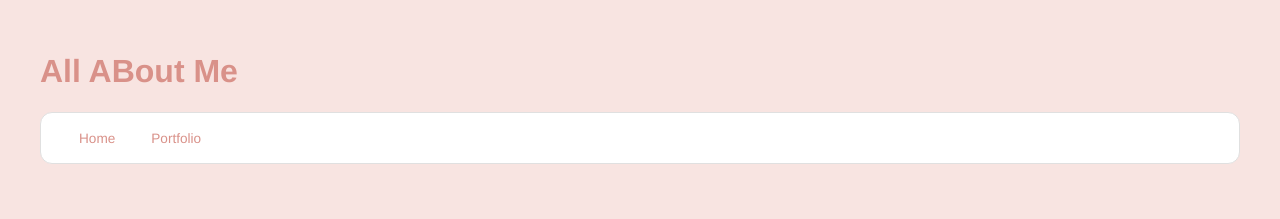
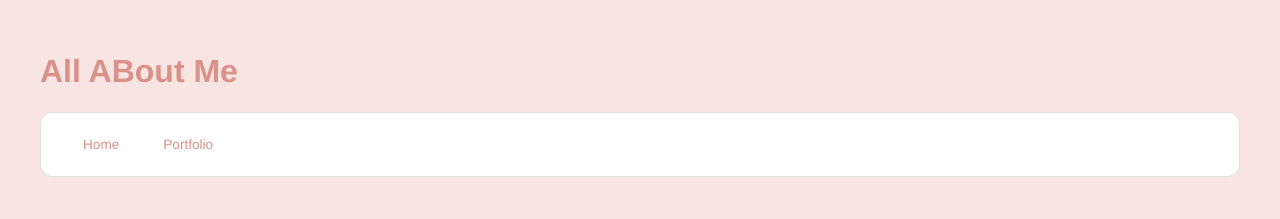
Before and after one commit to KatalinaWhitney/katalinawhitney.github.io, a plain HTML site: page index.html in a window 1280 px wide. Shown: the top 219 px of the page. Drawn offline with Linux system fonts and the light colour scheme.

Commit message:
New update

```diff
--- a/fsd-projects/platformer/platformer.js
+++ b/fsd-projects/platformer/platformer.js
@@ -18,7 +18,7 @@ $(function () {
 
     // Create walls - do not delete or modify this code
     createPlatform(-50, -50, canvas.width + 100, 50); // top wall
-    createPlatform(-50, canvas.height - 10, canvas.width + 100, 200, "rgb(118, 0, 233)"); // bottom wall
+    createPlatform(-50, canvas.height - 10, canvas.width + 100, 200, "rgb(248, 183, 183)"); // bottom wall
     createPlatform(-50, -50, 50, canvas.height + 500); // left wall
     createPlatform(canvas.width, -50, 50, canvas.height + 100); // right wall
 
--- a/style.css
+++ b/style.css
@@ -4,8 +4,8 @@
 
 body {
   margin: 0;
-  background: #F8E4E1;
-  color: #D99189;
+  background: #f8e4e1;
+  color: #d99189;
   font-family: "Helvetica Neue", Arial, sans-serif;
 }
 
@@ -40,12 +40,12 @@ h2 {
   font-weight: 900;
   letter-spacing: -0.04em;
   text-transform: uppercase;
-  color: #D07B75;
+  color: #d07b75;
 }
 
 .content > p {
   margin: 0;
-  color: #D99189;
+  color: #d99189;
   font-size: 0.9rem;
   text-transform: uppercase;
   letter-spacing: 0.15em;
@@ -62,7 +62,7 @@ h2 {
   font-weight: 700;
   text-transform: uppercase;
   letter-spacing: 0.2em;
-  color: #D99189;
+  color: #d99189;
 }
 
 #interests ul {
@@ -75,7 +75,7 @@ h2 {
 }
 
 #interests li {
-  color: #D99189;
+  color: #d99189;
   font-size: 1rem;
   font-weight: 600;
   padding: 10px 20px;
@@ -90,9 +90,9 @@ h2 {
 }
 
 #interests li:hover {
-  background: #F2D1CB;
-  color: #D99189;
-  border-color: #F2D1CB;
+  background: #f2d1cb;
+  color: #d99189;
+  border-color: #f2d1cb;
   transform: translateY(-2px);
 }
 .sidebar-img {
@@ -140,7 +140,7 @@ nav h1 {
   font-weight: 700;
   text-transform: uppercase;
   letter-spacing: 0.2em;
-  color: #F8E4E1;
+  color: #f8e4e1;
 }
 
 #nav-ul {
@@ -152,24 +152,89 @@ nav h1 {
 }
 
 .nav-li a {
-  color: #D99189;
+  position: relative;
+  display: inline-flex;
+  align-items: center;
+  justify-content: center;
+  color: #d99189;
   text-decoration: none;
   font-size: 0.85rem;
   font-weight: 500;
-  padding: 6px 14px;
+  padding: 8px 18px;
   border-radius: 8px;
   transition:
     background 0.25s ease,
-    color 0.25s ease;
+    color 0.25s ease,
+    transform 0.25s ease;
+}
+
+.nav-li a::before,
+.nav-li a::after {
+  content: "";
+  position: fixed;
+  left: 0;
+  top: 0;
+  width: 10px;
+  height: 10px;
+  background: #d99189;
+  border-radius: 2px;
+  opacity: 0;
+  pointer-events: none;
+  transform: rotate(45deg) scale(0.4);
+  transition:
+    opacity 0.25s ease,
+    transform 0.25s ease;
+  box-shadow:
+    12vw 18vh 0 #d99189,
+    24vw 34vh 0 #d99189,
+    36vw 12vh 0 #d99189,
+    52vw 26vh 0 #d99189,
+    68vw 18vh 0 #d99189,
+    82vw 36vh 0 #d99189,
+    15vw 52vh 0 #d99189,
+    30vw 64vh 0 #d99189,
+    46vw 58vh 0 #d99189,
+    62vw 72vh 0 #d99189,
+    78vw 66vh 0 #d99189,
+    92vw 52vh 0 #d99189,
+    18vw 82vh 0 #d99189,
+    38vw 88vh 0 #d99189,
+    58vw 84vh 0 #d99189,
+    74vw 92vh 0 #d99189,
+    90vw 80vh 0 #d99189;
+}
+
+.nav-li a::after {
+  background: #f8e4e1;
+  box-shadow:
+    8vw 28vh 0 #f8e4e1,
+    20vw 48vh 0 #f8e4e1,
+    42vw 40vh 0 #f8e4e1,
+    56vw 48vh 0 #f8e4e1,
+    72vw 42vh 0 #f8e4e1,
+    88vw 24vh 0 #f8e4e1,
+    10vw 68vh 0 #f8e4e1,
+    26vw 78vh 0 #f8e4e1,
+    48vw 76vh 0 #f8e4e1,
+    66vw 64vh 0 #f8e4e1,
+    84vw 74vh 0 #f8e4e1,
+    96vw 68vh 0 #f8e4e1;
 }
 
 .nav-li a:hover {
-  background: #D99189;
-  color: #F8E4E1;
+  background: #d99189;
+  color: #f8e4e1;
+  transform: translateY(-2px);
+}
+
+.nav-li a:hover::before,
+.nav-li a:hover::after {
+  opacity: 1;
+  transform: rotate(45deg) scale(1);
 }
 /* Portfolio styles */
 .content h1 {
-  color: #D07B75;
+  color: #d07b75;
 }
 
 #portfolio {
@@ -192,18 +257,21 @@ nav h1 {
   justify-content: space-between;
   align-items: center;
   text-decoration: none;
-  color: #D07B75;
+  color: #d07b75;
   padding: 16px 20px;
   font-size: 1.1rem;
   font-weight: 500;
   background: #fff;
   border: 1px solid #e0e0e0;
   border-radius: 12px;
-  transition: background 0.25s ease, color 0.25s ease, transform 0.25s ease;
+  transition:
+    background 0.25s ease,
+    color 0.25s ease,
+    transform 0.25s ease;
 }
 
 #portfolio a:hover {
-  background: #D99189;
+  background: #d99189;
   color: #fff;
   transform: translateX(4px);
 }
@@ -237,7 +305,7 @@ nav h1 {
   font-weight: 700;
   text-transform: uppercase;
   letter-spacing: 0.2em;
-  color: #D99189;
+  color: #d99189;
 }
 
 #nav-ul {
@@ -249,18 +317,83 @@ nav h1 {
 }
 
 .nav-li a {
-  color: #D99189;
+  position: relative;
+  display: inline-flex;
+  align-items: center;
+  justify-content: center;
+  color: #d99189;
   text-decoration: none;
   font-size: 0.85rem;
   font-weight: 500;
-  padding: 6px 14px;
+  padding: 8px 18px;
   border-radius: 8px;
   transition:
     background 0.25s ease,
-    color 0.25s ease;
+    color 0.25s ease,
+    transform 0.25s ease;
+}
+
+.nav-li a::before,
+.nav-li a::after {
+  content: "";
+  position: fixed;
+  left: 0;
+  top: 0;
+  width: 10px;
+  height: 10px;
+  background: #d99189;
+  border-radius: 2px;
+  opacity: 0;
+  pointer-events: none;
+  transform: rotate(45deg) scale(0.4);
+  transition:
+    opacity 0.25s ease,
+    transform 0.25s ease;
+  box-shadow:
+    12vw 18vh 0 #d99189,
+    24vw 34vh 0 #d99189,
+    36vw 12vh 0 #d99189,
+    52vw 26vh 0 #d99189,
+    68vw 18vh 0 #d99189,
+    82vw 36vh 0 #d99189,
+    15vw 52vh 0 #d99189,
+    30vw 64vh 0 #d99189,
+    46vw 58vh 0 #d99189,
+    62vw 72vh 0 #d99189,
+    78vw 66vh 0 #d99189,
+    92vw 52vh 0 #d99189,
+    18vw 82vh 0 #d99189,
+    38vw 88vh 0 #d99189,
+    58vw 84vh 0 #d99189,
+    74vw 92vh 0 #d99189,
+    90vw 80vh 0 #d99189;
+}
+
+.nav-li a::after {
+  background: #f8e4e1;
+  box-shadow:
+    8vw 28vh 0 #f8e4e1,
+    20vw 48vh 0 #f8e4e1,
+    42vw 40vh 0 #f8e4e1,
+    56vw 48vh 0 #f8e4e1,
+    72vw 42vh 0 #f8e4e1,
+    88vw 24vh 0 #f8e4e1,
+    10vw 68vh 0 #f8e4e1,
+    26vw 78vh 0 #f8e4e1,
+    48vw 76vh 0 #f8e4e1,
+    66vw 64vh 0 #f8e4e1,
+    84vw 74vh 0 #f8e4e1,
+    96vw 68vh 0 #f8e4e1;
 }
 
 .nav-li a:hover {
-  background: #D99189;
-  color: #F8E4E1;
+  background: #d99189;
+  color: #f8e4e1;
+  transform: translateY(-2px);
 }
+
+.nav-li a:hover::before,
+.nav-li a:hover::after {
+  opacity: 1;
+  transform: rotate(45deg) scale(1);
+}
```
Also changed, not shown: portfolio.html (+4 -4 lines).
